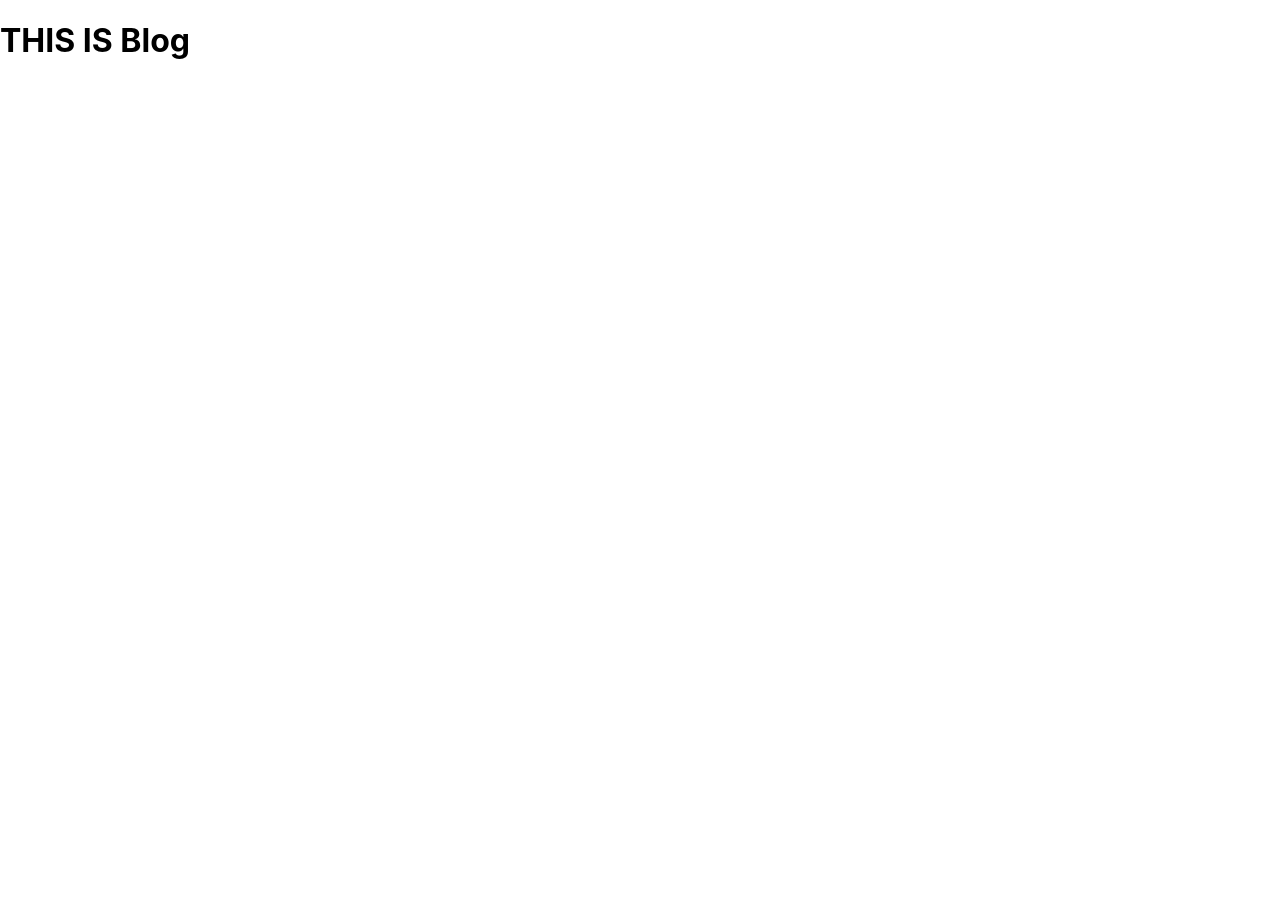
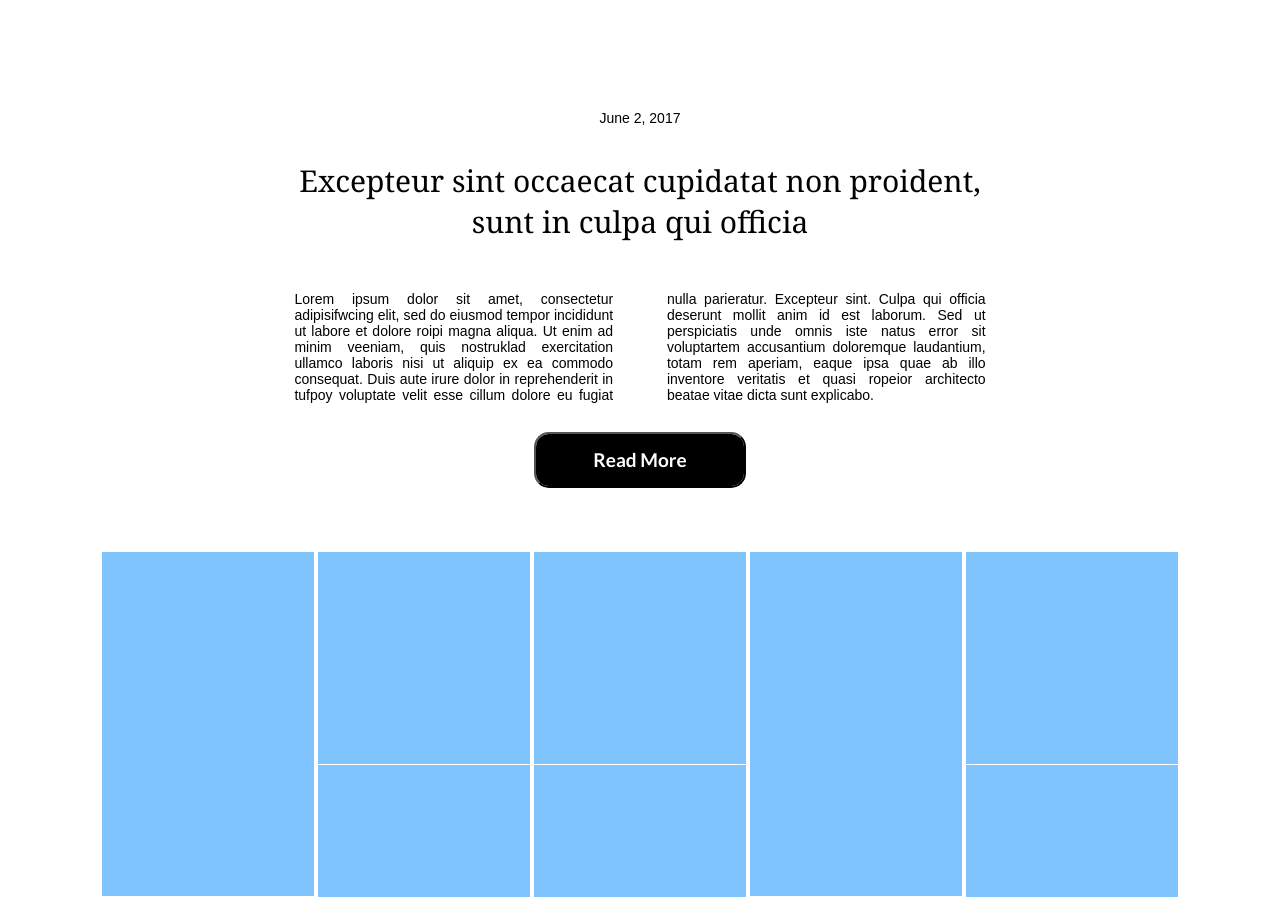
Before and after one commit to EbrahimGhanbari/cnergreen, a React (Create React App) app in the folder react-front-end/: page /blog in a window 1280 px wide. Before the commit the page ends 800 px from the top, so only its background shows below. Built offline with nearby package versions, Linux system fonts and the light colour scheme.

Commit message:
fix(release): blog release

```diff
--- a/react-front-end/package.json
+++ b/react-front-end/package.json
@@ -6,10 +6,12 @@
     "axios": "^0.18.1",
     "bootstrap": "^4.5.2",
     "node-sass": "^4.14.1",
+    "plotly.js": "^1.57.1",
     "react": "^16.8.6",
     "react-bootstrap": "^1.3.0",
     "react-dom": "^16.8.6",
     "react-icons": "^3.11.0",
+    "react-plotly.js": "^2.5.0",
     "react-router-dom": "^5.2.0",
     "react-scripts": "2.1.8",
     "sass": "^1.26.11"
--- a/react-front-end/src/components/Blog/Blog.jsx
+++ b/react-front-end/src/components/Blog/Blog.jsx
@@ -1,14 +1,50 @@
-import React from 'react';
+import React from "react";
 
+import "./Blog.scss";
 
-function Blog (props) {
-
+function Blog(props) {
   return (
     <div>
-      <h1>THIS IS Blog</h1>
+      <div className="blog_text">
+        <p>June 2, 2017</p>
+        <h1>
+          Excepteur sint occaecat cupidatat non proident, sunt in culpa qui
+          officia
+        </h1>
+        <div>
+          Lorem ipsum dolor sit amet, consectetur adipisifwcing elit, sed do
+          eiusmod tempor incididunt ut labore et dolore roipi magna aliqua. Ut
+          enim ad minim veeniam, quis nostruklad exercitation ullamco laboris
+          nisi ut aliquip ex ea commodo consequat. Duis aute irure dolor in
+          reprehenderit in tufpoy voluptate velit esse cillum dolore eu fugiat
+          nulla parieratur. Excepteur sint. Culpa qui officia deserunt mollit
+          anim id est laborum. Sed ut perspiciatis unde omnis iste natus error
+          sit voluptartem accusantium doloremque laudantium, totam rem aperiam,
+          eaque ipsa quae ab illo inventore veritatis et quasi ropeior
+          architecto beatae vitae dicta sunt explicabo.
+        </div>
+        <div className="read_more">
+          <button className="read_more_button">Read More </button>
+        </div>
+      </div>
+      <div className="blog_container">
+        <div className="blog_box1"></div>
+        <div className="blog_sub_container">
+          <div className="blog_box2"></div>
+          <div className="blog_box3"></div>
+        </div>
+        <div className="blog_sub_container">
+          <div className="blog_box2"></div>
+          <div className="blog_box3"></div>
+        </div>
+        <div className="blog_box1"></div>
+        <div className="blog_sub_container">
+          <div className="blog_box2"></div>
+          <div className="blog_box3"></div>
+        </div>
+      </div>
     </div>
   );
-
 }
 
 export default Blog;
--- /dev/null
+++ b/react-front-end/src/components/Blog/Blog.scss
@@ -0,0 +1,93 @@
+@import "../../styles/variables.scss";
+
+.blog_text {
+  display: flex;
+  flex-direction: column;
+  align-items: center;
+  padding-left: 23vw;
+  padding-right: 23vw;
+  padding-top: 12vh;
+
+  p {
+    font-family: Arial, Helvetica, sans-serif;
+    font-weight: 400;
+    font-size: 14px;
+  }
+  h1 {
+    text-align: center;
+    font-family: Georgia, "Times New Roman", Times, serif;
+    font-weight: 400;
+    font-size: 30px;
+  }
+
+  div {
+    padding-top: 3.6vh;
+    font-family: Arial, Helvetica, sans-serif;
+    font-weight: 400;
+    font-size: 14px;
+    column-count: 2;
+    text-align: justify;
+    text-justify: inter-word;
+    column-gap: 4.2vw;
+  }
+}
+
+.read_more {
+  display: flex;
+  flex-direction: column;
+  align-items: center;
+  padding-bottom: 8vh;
+  button {
+    width: 16.6vw;
+    height: 7vh;
+    background: #000000 0% 0% no-repeat padding-box;
+    border-radius: 15px;
+    color: white;
+    font-family: $title-font;
+    font-size: 19px;
+    font-weight: 700;
+  }
+}
+
+.blog_container {
+  padding-right: 8vw;
+  padding-left: 8vw;
+  display: flex;
+  flex-direction: row;
+  justify-content: space-between;
+  height: 43.2vh;
+
+  .blog_box1 {
+    background-color: #7fc4fd;
+    width: 16.5vw;
+    height: 43vh;
+    z-index: -1;
+  }
+  .blog_box2 {
+    background-color: #7fc4fd;
+    width: 16.5vw;
+    height: 26.5vh;
+    z-index: -1;
+  }
+
+  .blog_box3 {
+    background-color: #7fc4fd;
+    width: 16.5vw;
+    height: 16.5vh;
+    z-index: -1;
+  }
+  .blog_sub_container {
+    display: flex;
+    flex-direction: column;
+    justify-content: space-between;
+  }
+  div:hover {
+    position: absolute;
+    background: #f1f9ff 0% 0% no-repeat padding-box;
+    transform: scale(1.1);
+    opacity: 1;
+    z-index: 10;
+
+
+  }
+}
--- /dev/null
+++ b/react-front-end/src/components/Main/DemoPlotly.jsx
@@ -0,0 +1,22 @@
+import React from "react";
+import Plot from "react-plotly.js";
+
+function DemoPlotly(props) {
+  return (
+    <Plot
+      data={[
+        {
+          x: [1, 2, 3],
+          y: [2, 6, 3],
+          type: "scatter",
+          mode: "lines+markers",
+          marker: { color: "red" },
+        },
+        { type: "bar", x: [1, 2, 3], y: [2, 5, 3] },
+      ]}
+      layout={{ width: 320, height: 240, title: "A Fancy Plot" }}
+    />
+  );
+}
+
+export default DemoPlotly;
--- a/react-front-end/src/components/Main/Main.jsx
+++ b/react-front-end/src/components/Main/Main.jsx
@@ -4,6 +4,7 @@ import './Main.scss';
 import SectionOne from './SectionOne';
 import SectionGrid from './SectionGrid';
 import SectionDescrip from './SectionDescrip';
+import DemoPlotly from './DemoPlotly';
 
 function Main (props) {
 
@@ -45,6 +46,7 @@ function Main (props) {
       <SectionDescrip direction = {"left"} content = {content.e1}/>
       <SectionDescrip direction = {"right"} content = {content.e2}/>
       <SectionGrid gridInput = {gridInputButtom} />
+      <DemoPlotly />
     </div>
   );
 
```
Also changed, not shown: 1 other file (tests, documents, lock files or other folders).
